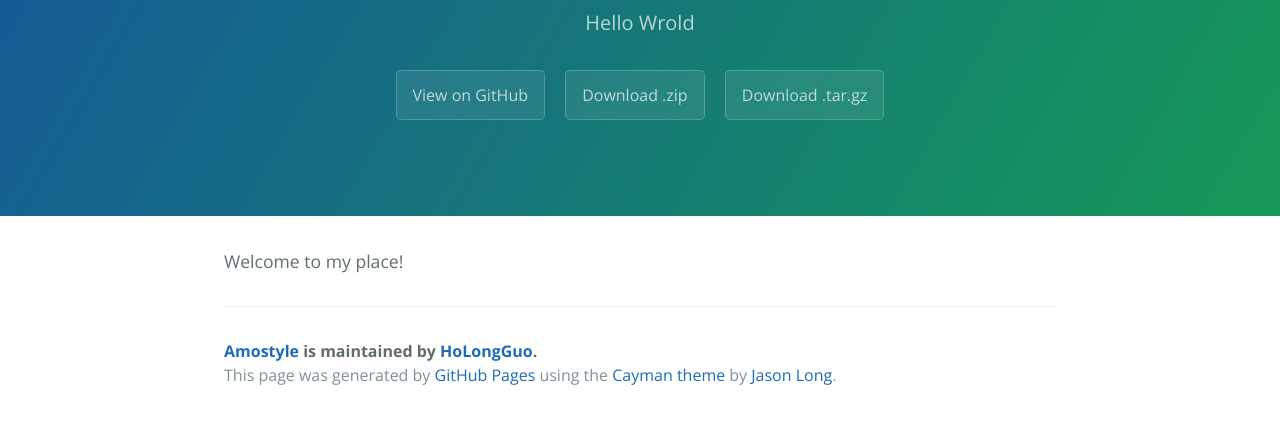
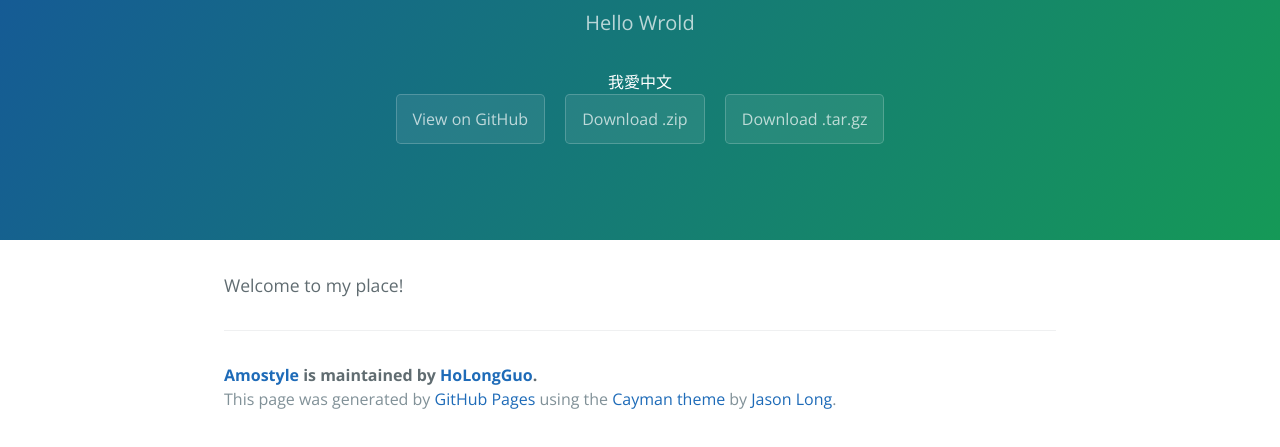
Before and after one commit to HoLongGuo/AmoStyle, a plain HTML site: page index.html in a window 1280 px wide. Shown: the part 167-614 px from the top of the page. Drawn offline with nearby package versions, Linux system fonts and the light colour scheme.

Commit message:
Update index.html

```diff
--- a/index.html
+++ b/index.html
@@ -13,6 +13,7 @@
     <section class="page-header">
       <h1 class="project-name">Amostyle</h1>
       <h2 class="project-tagline">Hello Wrold</h2>
+      <div>我愛中文</div>
       <a href="https://github.com/HoLongGuo/AmoStyle" class="btn">View on GitHub</a>
       <a href="https://github.com/HoLongGuo/AmoStyle/zipball/master" class="btn">Download .zip</a>
       <a href="https://github.com/HoLongGuo/AmoStyle/tarball/master" class="btn">Download .tar.gz</a>
```
